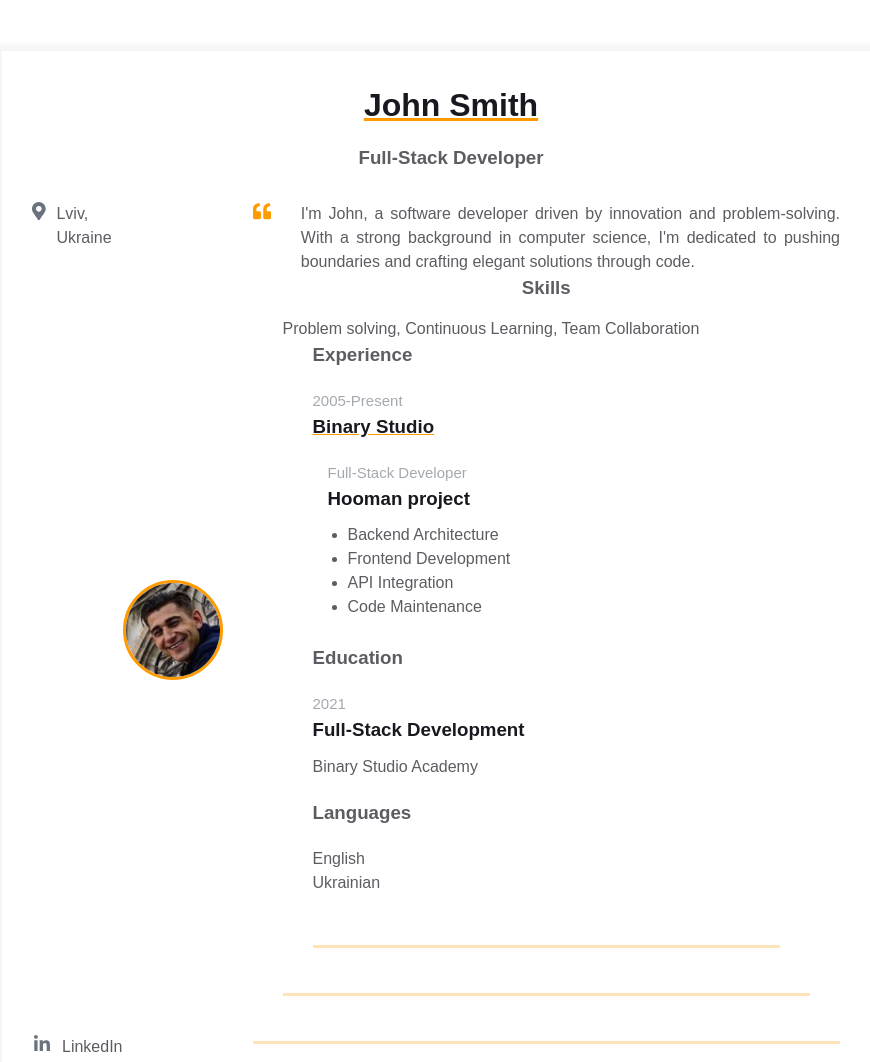
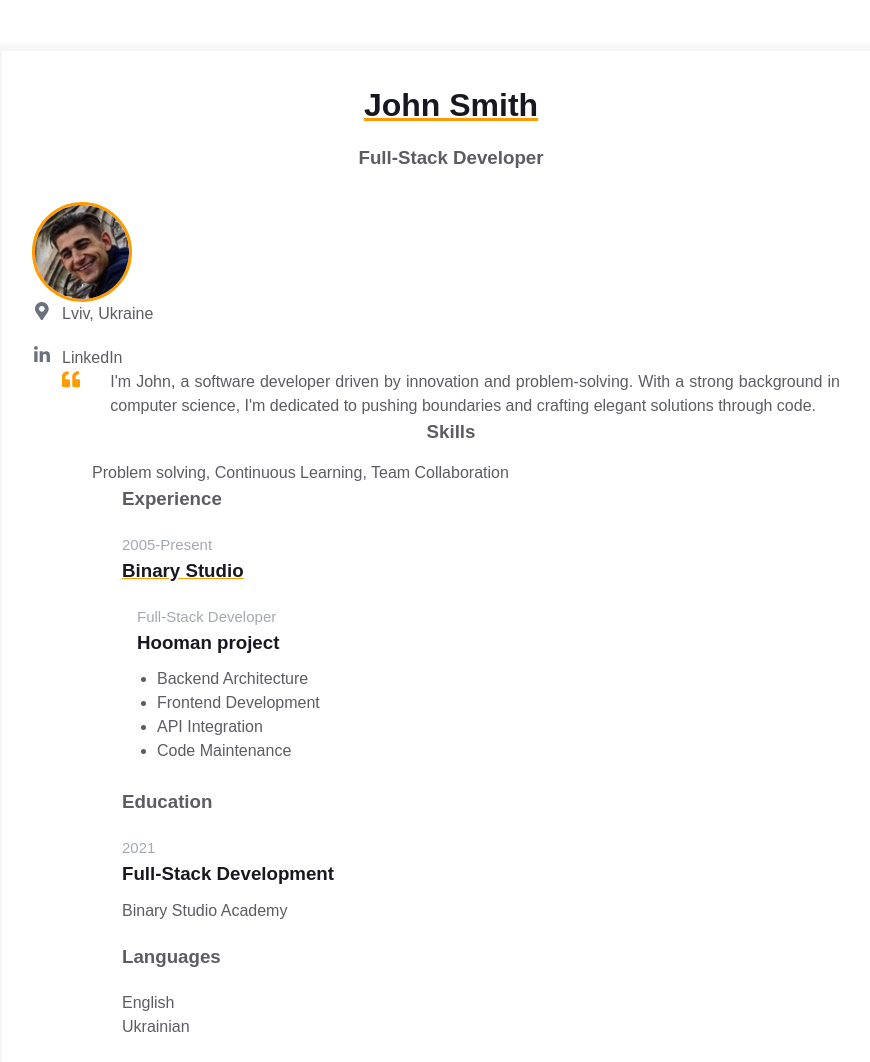
Before and after one commit to KudinKudin/homepage, a plain HTML site: page index.html in a window 1280 px wide. Shown: the top 1062 px of the page, without its empty margins (189-1059 px from the left). Drawn offline with Linux system fonts and the light colour scheme.

Commit message:
fix: удалён неиспользуемый класс 'fh' в contact_info_container

```diff
--- a/index.html
+++ b/index.html
@@ -13,10 +13,15 @@
           <div class="resume__block">
             <h1 class="contact-info__header">John Smith</h1>
             <h3 class="contact-info__sub-header">Full-Stack Developer</h3>
-
-            <div class="contact_info_container fh">
+            <div class="contact-info__block contact-info__block--center">
+              <img
+                class="contact-info__avatar"
+                src="assets/avatar.png"
+                alt="Avatar"
+              />
+            </div>
+            <div class="contact_info_container">
               <div class="contact-info__block">
-                <!-- CONTACT INFO GOES HERE -->
                 <a href="" rel="author" class="contact-info__item">
                   <div class="contact-info__item-icon-wrapper">
                     <svg
@@ -57,14 +62,6 @@
                   </div>
                   <span>LinkedIn</span>
                 </a>
-              </div>
-
-              <div class="contact-info__block contact-info__block--center">
-                <img
-                  class="contact-info__avatar"
-                  src="assets/avatar.png"
-                  alt="Avatar"
-                />
               </div>
 
               <div class="contact-info__block"></div>
```
